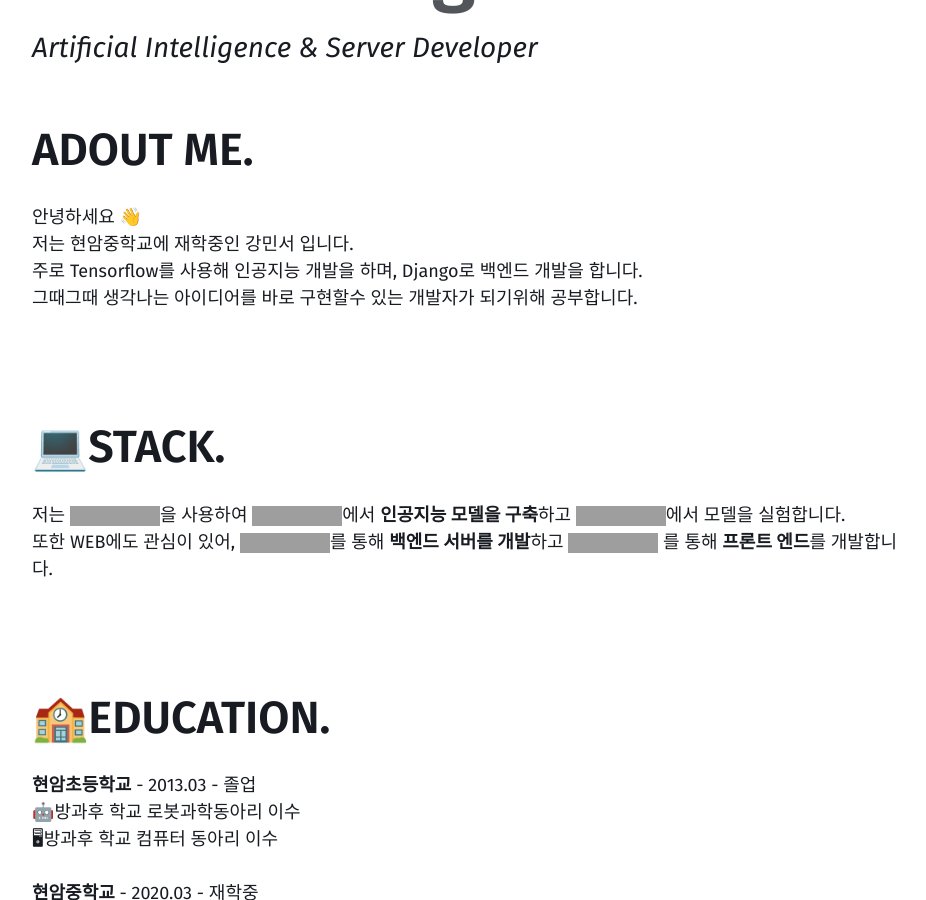
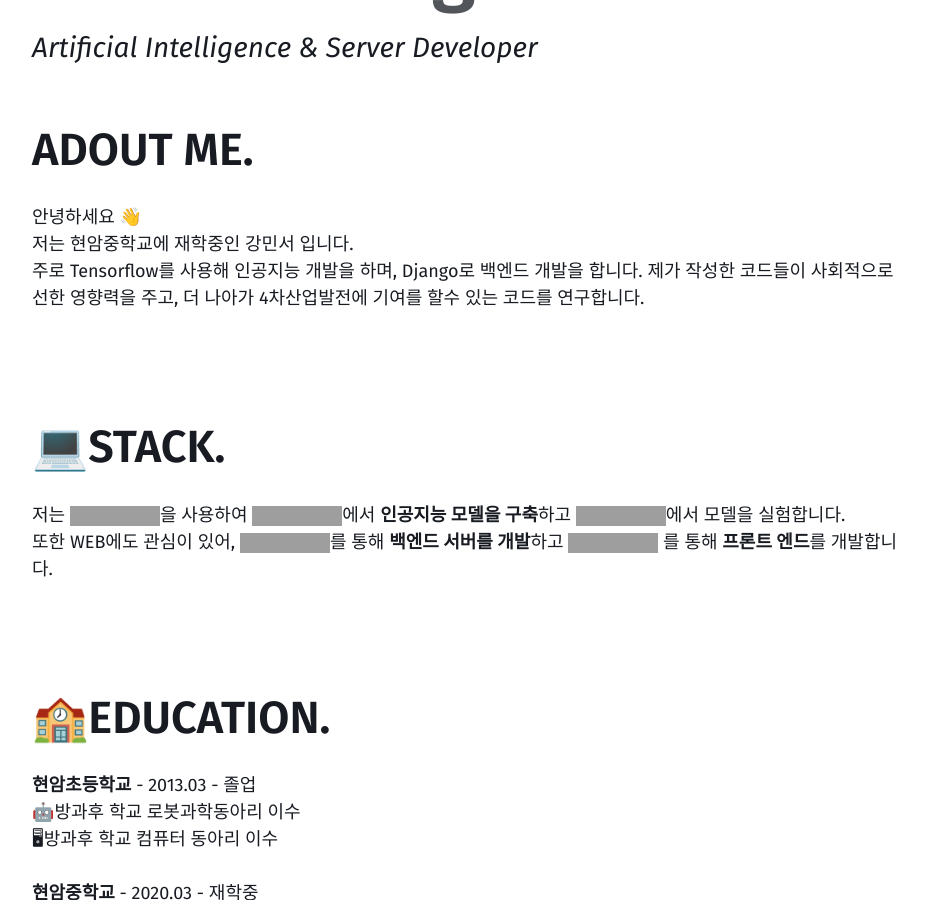
Before and after one commit to mmistakes/jekyll-theme-basically-basic, a Jekyll site: the page built from index.md, in a window 1280 px wide and 900 px high, scrolled down 960 px, cut to the strip 0-900 px from the top of the window. Shown: the whole strip, without its empty margins (40-966 px from the left). Built offline with Jekyll 4.4.1, drawn with Linux system fonts in a browser that asks for light colours; our own code applies the rules of GitHub Pages for plain Markdown files; grey boxes are pictures that could not be loaded.

Commit message:
add info

```diff
--- a/index.md
+++ b/index.md
@@ -10,7 +10,7 @@ sub_title: "Artificial Intelligence & Server Developer"
 안녕하세요 👋
 저는 현암중학교에 재학중인 강민서 입니다.
 주로 Tensorflow를 사용해 인공지능 개발을 하며, Django로 백엔드 개발을 합니다.
-그때그때 생각나는 아이디어를 바로 구현할수 있는 개발자가 되기위해 공부합니다.
+제가 작성한 코드들이 사회적으로 선한 영향력을 주고, 더 나아가 4차산업발전에 기여를 할수 있는 코드를 연구합니다.
 
 <br>
 <br>
```
